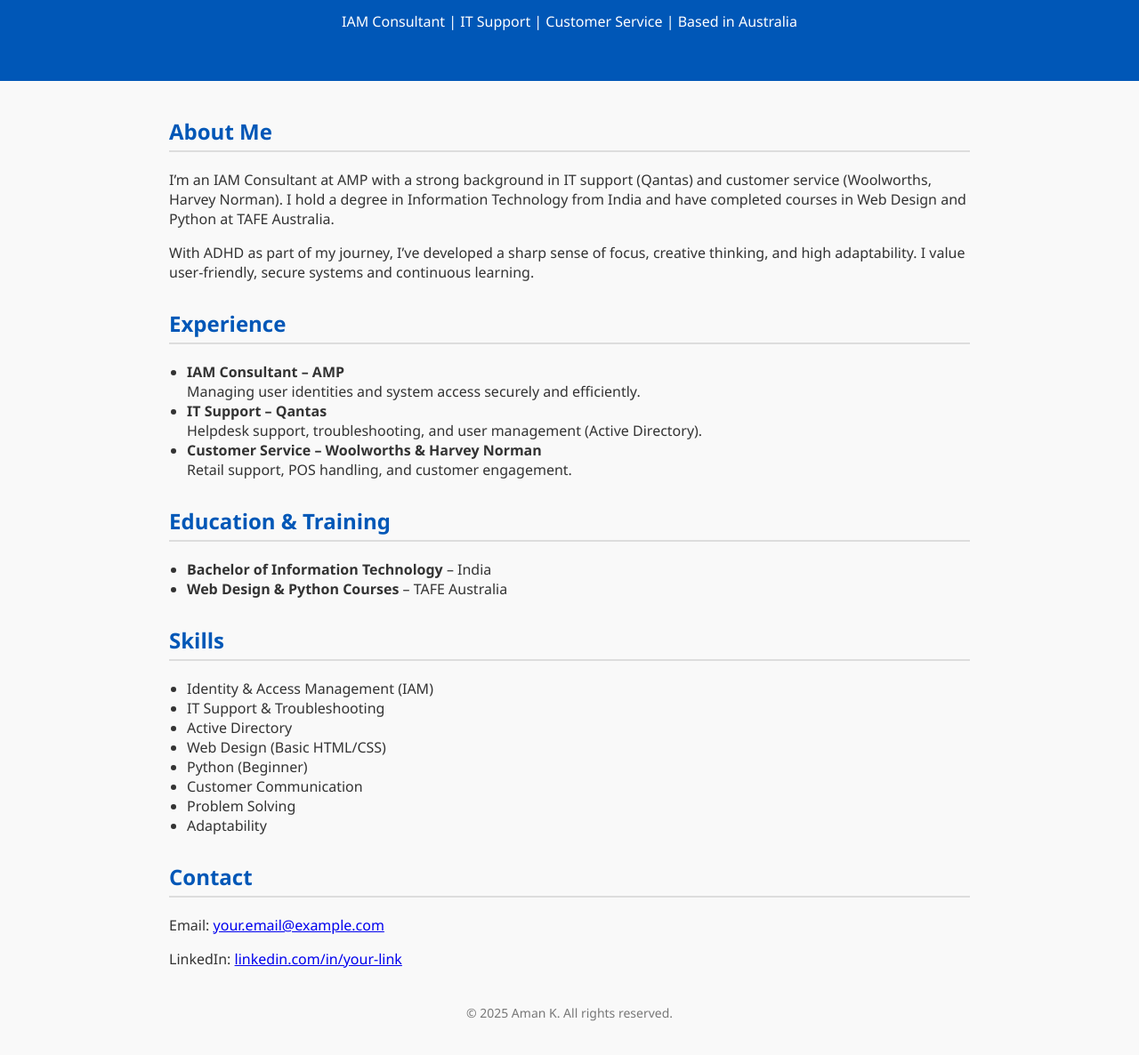
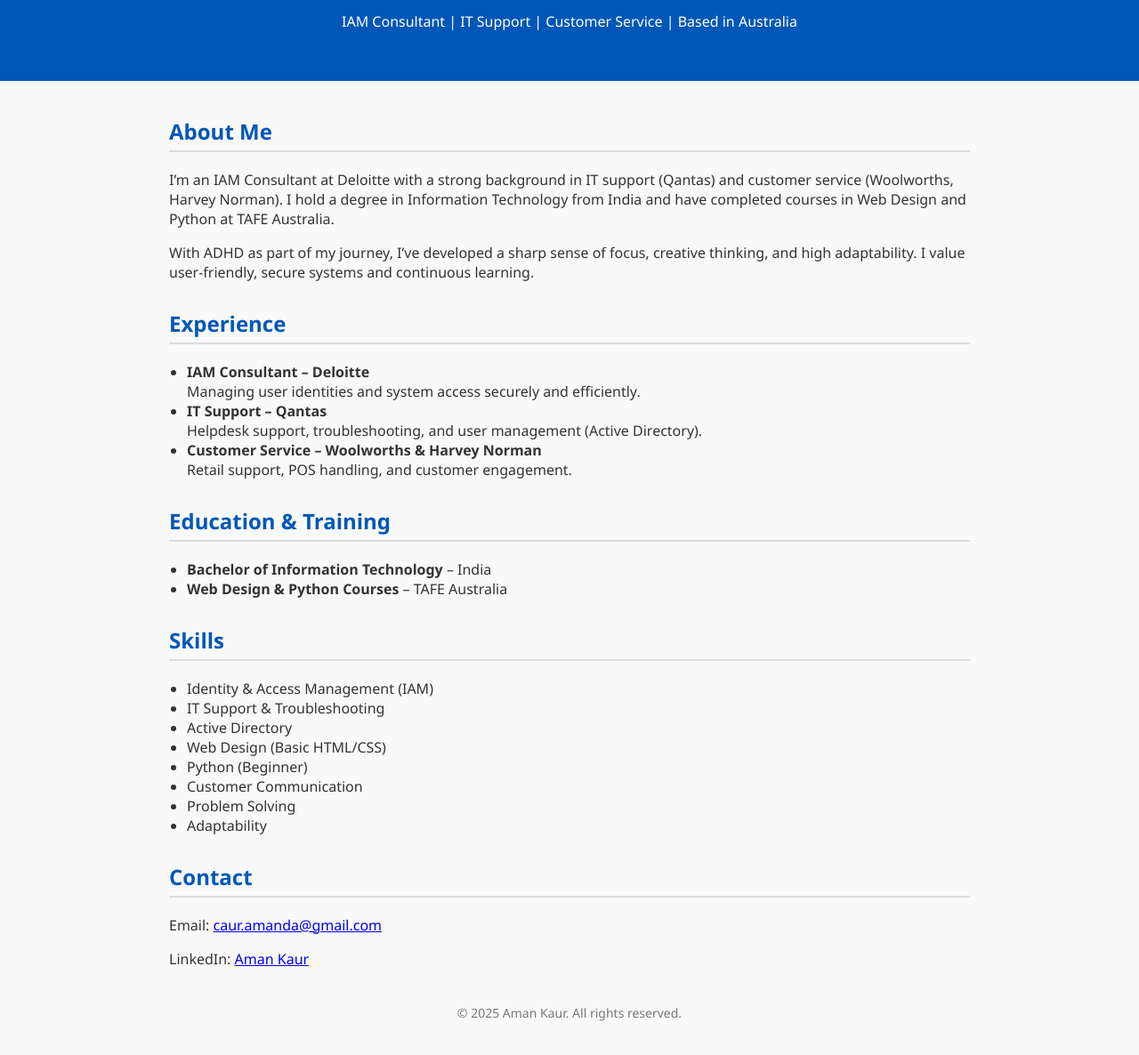
Before and after one commit to ADeepKaur/ADeepKaur.github.io, a plain HTML site: page index.html in a window 1280 px wide. Shown: the part 92-1278 px from the top of the page at 89% size. Drawn offline with Linux system fonts and the light colour scheme.

Commit message:
Update index.html

```diff
--- a/index.html
+++ b/index.html
@@ -3,7 +3,7 @@
 <head>
   <meta charset="UTF-8" />
   <meta name="viewport" content="width=device-width, initial-scale=1.0" />
-  <title>Aman K | IAM Consultant</title>
+  <title>Aman Kaur | IAM Consultant</title>
   <style>
     body {
       font-family: 'Segoe UI', Tahoma, Geneva, Verdana, sans-serif;
@@ -58,7 +58,7 @@
     <div class="section">
       <h2>About Me</h2>
       <p>
-        I’m an IAM Consultant at AMP with a strong background in IT support (Qantas)
+        I’m an IAM Consultant at Deloitte with a strong background in IT support (Qantas)
         and customer service (Woolworths, Harvey Norman). I hold a degree in Information
         Technology from India and have completed courses in Web Design and Python at TAFE Australia.
       </p>
@@ -71,7 +71,7 @@
     <div class="section">
       <h2>Experience</h2>
       <ul>
-        <li><strong>IAM Consultant – AMP</strong><br>Managing user identities and system access securely and efficiently.</li>
+        <li><strong>IAM Consultant – Deloitte</strong><br>Managing user identities and system access securely and efficiently.</li>
         <li><strong>IT Support – Qantas</strong><br>Helpdesk support, troubleshooting, and user management (Active Directory).</li>
         <li><strong>Customer Service – Woolworths & Harvey Norman</strong><br>Retail support, POS handling, and customer engagement.</li>
       </ul>
@@ -101,12 +101,12 @@
 
     <div class="section">
       <h2>Contact</h2>
-      <p>Email: <a href="mailto:your.email@example.com">your.email@example.com</a></p>
-      <p>LinkedIn: <a href="https://linkedin.com/in/your-link" target="_blank">linkedin.com/in/your-link</a></p>
+      <p>Email: <a href="mailto:caur.amanda@gmail.com">caur.amanda@gmail.com</a></p>
+      <p>LinkedIn: <a href="https://www.linkedin.com/in/aman-kaur-824124233/" target="_blank">Aman Kaur</a></p>
     </div>
 
     <footer>
-      &copy; 2025 Aman K. All rights reserved.
+      &copy; 2025 Aman Kaur. All rights reserved.
     </footer>
   </div>
 
```
